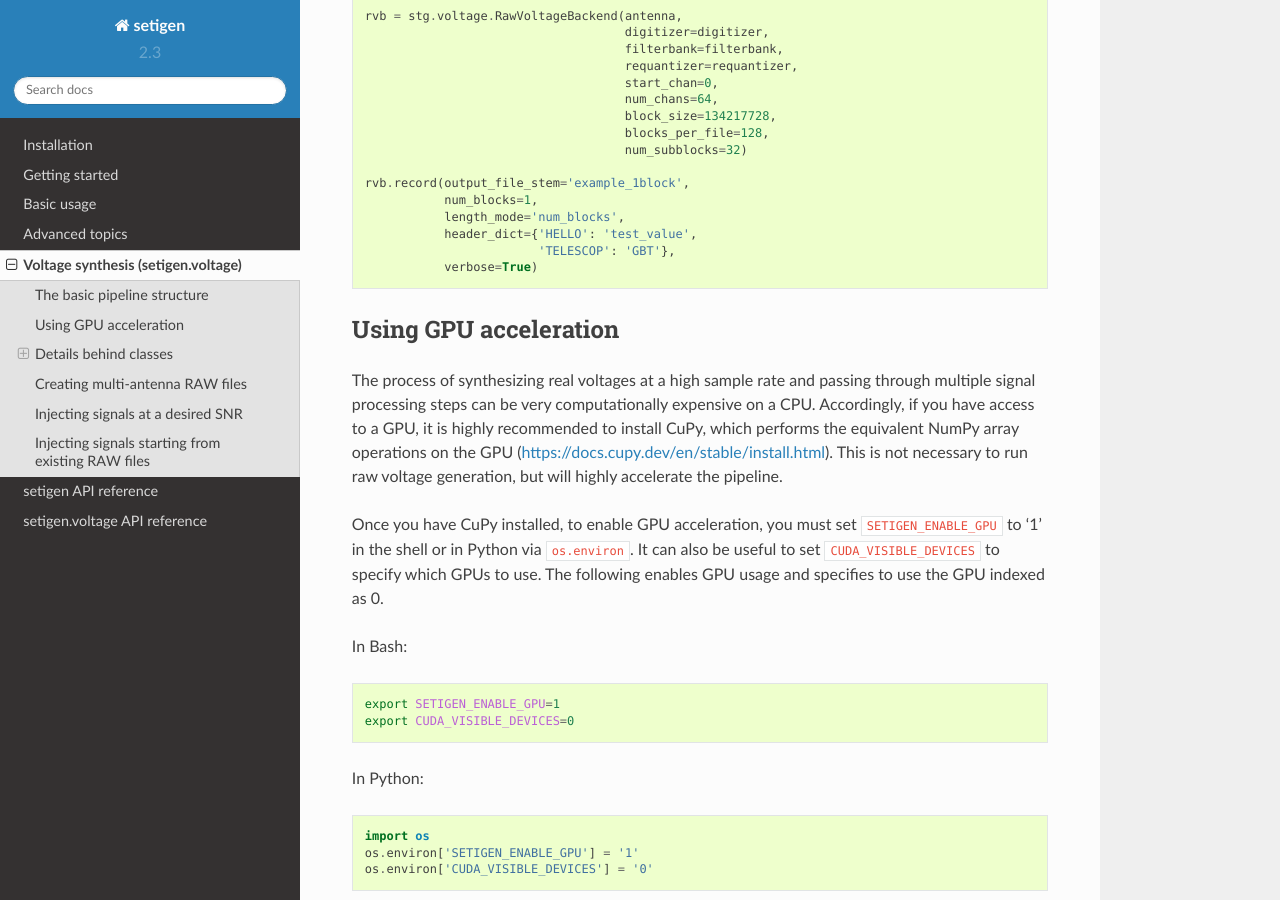
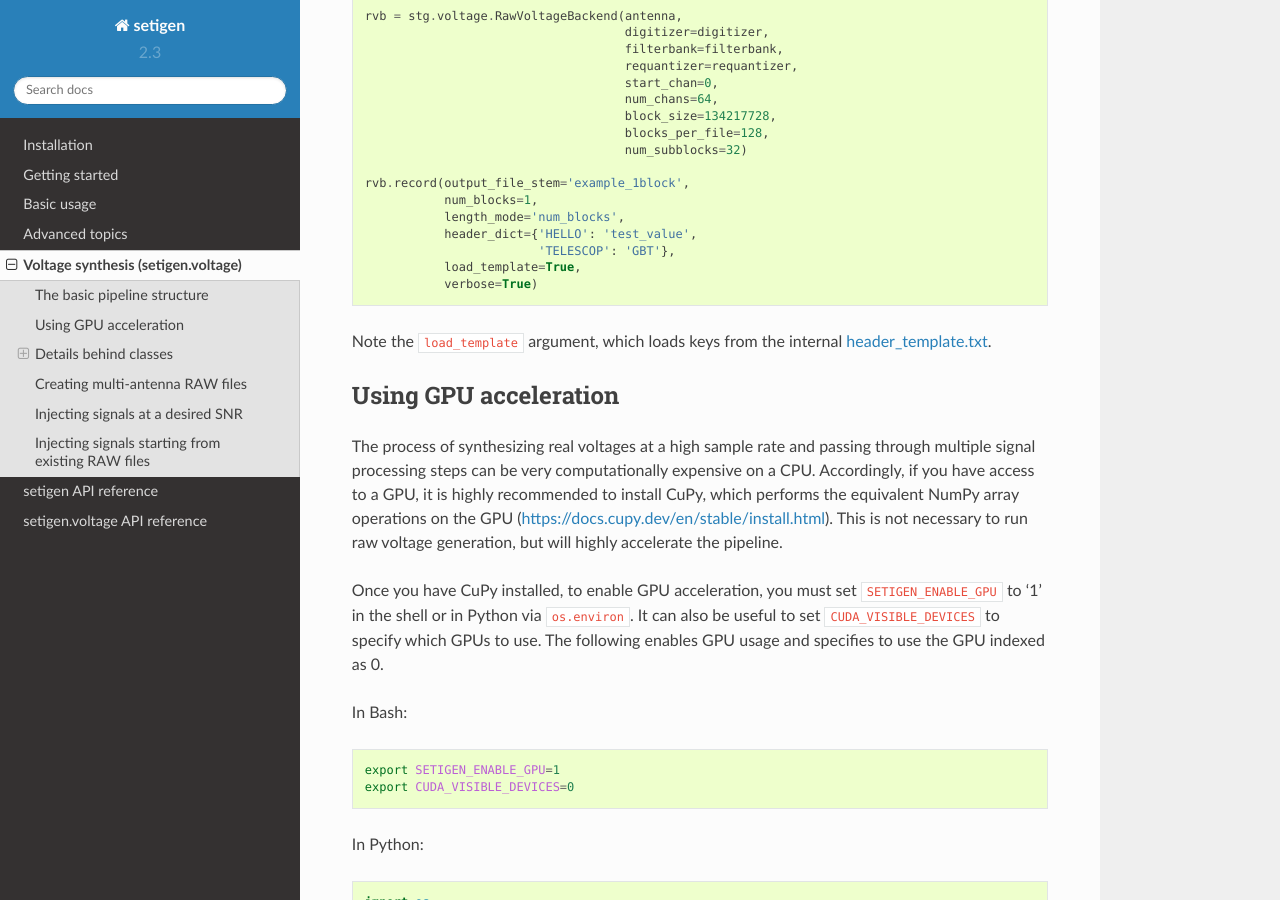
Before and after one commit to bbrzycki/setigen, a Sphinx documentation site: the page built from docs/source/voltages.rst, in a window 1280 px wide and 900 px high, scrolled down 1460 px. Built offline with Sphinx 7.4.7 and the Read the Docs theme 2.0.0, drawn with Linux system fonts in a browser that asks for light colours.

Commit message:
+ docs/voltages record(...load_template)

```diff
--- a/docs/source/voltages.rst
+++ b/docs/source/voltages.rst
@@ -64,7 +64,10 @@ A minimal working example of the pipeline is as follows:
                length_mode='num_blocks',
                header_dict={'HELLO': 'test_value',
                             'TELESCOP': 'GBT'},
+               load_template=True,
                verbose=True)
+
+Note the :code:`load_template` argument, which loads keys from the internal `header_template.txt <https://github.com/bbrzycki/setigen/blob/main/setigen/voltage/header_template.txt>`_.
 
 Using GPU acceleration
 ----------------------
```
